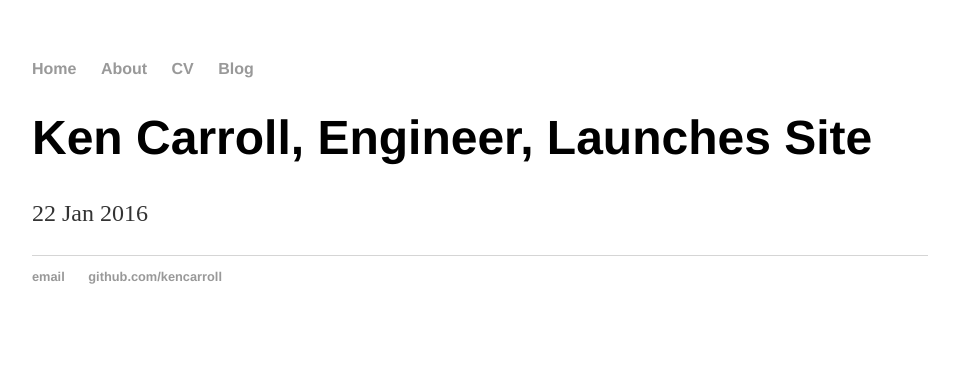
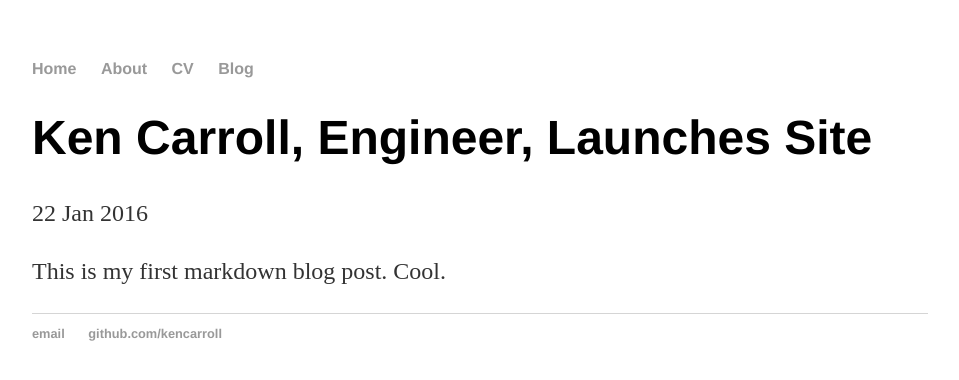
Before and after one commit to KenCarroll/kencarroll.github.io, a Jekyll site: the page built from _posts/2016-01-22-First-Blog-Post.md, in a window 1280 px wide. Shown: the top 380 px of the page, without its empty margins (160-1119 px from the left). Built offline with Jekyll 4.4.1, drawn with Linux system fonts in a browser that asks for light colours.

Commit message:
Update 2016-01-22-First-Blog-Post.md

```diff
--- a/_posts/2016-01-22-First-Blog-Post.md
+++ b/_posts/2016-01-22-First-Blog-Post.md
@@ -3,3 +3,5 @@ layout: post
 title: "Ken Carroll, Engineer, Launches Site"
 date: 2016-01-22
 ---
+
+This is my first markdown blog post. Cool.
```
